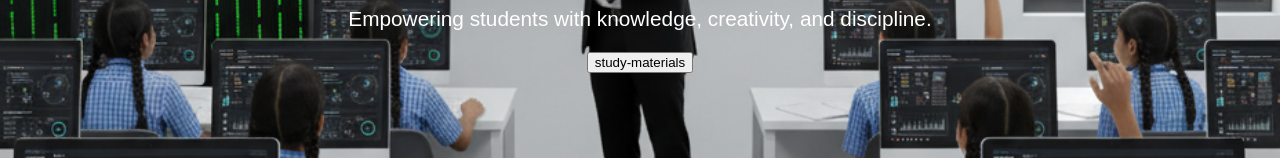
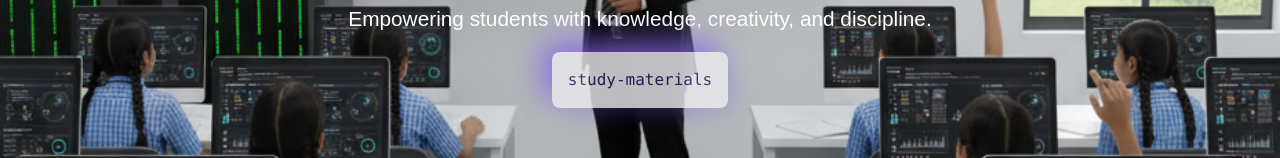
Before and after one commit to Arunkumarmardi/RMS-Govindpur-Study, a plain HTML site: page index.html in a window 1280 px wide. Shown: the part 367-525 px from the top of the page. Drawn offline with Linux system fonts and the light colour scheme.

Commit message:
rewrite previous css for study mate

```diff
--- a/index.html
+++ b/index.html
@@ -98,39 +98,44 @@
 */
     .study-mate {
      /* align-items: center;*/
-    .study-mate {
-      /* glass effect */
-      background: linear-gradient(180deg, rgba(255,255,255,0.06), rgba(255,255,255,0.03));
-      border: 1px solid rgba(255,255,255,0.22);
-      backdrop-filter: blur(8px) saturate(130%);
-      -webkit-backdrop-filter: blur(8px) saturate(130%);
-      box-shadow: 0 8px 30px rgba(2,6,23,0.35), inset 0 1px 0 rgba(255,255,255,0.04);
-      color: #ffffff;
-      border-radius: 12px;
-      padding: 12px 22px;
+      background: #ebebf0;
+      border: 0;
+      border-radius: 8px;
+      box-shadow: -10px -10px 30px 0 #8362e7, 10px 10px 30px 0 #1d0dca17;
+      box-sizing: border-box;
+      color: #2a1f62;
+      cursor: pointer;
       font-family: "Cascadia Code", Consolas, Monaco, "Andale Mono", "Ubuntu Mono", monospace;
       font-size: 1rem;
-      font-weight: 600;
-      cursor: pointer;
-      transition: transform 180ms ease, box-shadow 180ms ease, background 180ms ease;
-      display: inline-block;
+      justify-content: center;
+      line-height: 1.5rem;
+      padding: 15px;
+      position:relative;
       text-align: center;
+      transition: .2s;
       user-select: none;
-      width: auto;
-      opacity: 0.95;
+      -webkit-user-select: none;
+      touch-action: manipulation;
+      white-space: pre;
+      width: max-content;
+      word-break: normal;
+      word-spacing: normal;
+      text-decoration: solid;
+      opacity: 0.8;
     }
 
     .study-mate:hover {
-      background: linear-gradient(180deg, rgba(255,255,255,0.12), rgba(255,255,255,0.06));
-      transform: translateY(-4px);
-      box-shadow: 0 14px 40px rgba(2,6,23,0.45);
-      color: #fff;
+      background: #6e67ce;
+      box-shadow: -15px -15px 30px 0 #7afe52, 15px 15px 30px 0 #1d0dca17;
+      color: white;
+      opacity: 0.8;
     }
 
-    .study-mate:active {
-      transform: translateY(-1px) scale(0.995);
+    @media (min-width: 768px) {
+      .study-mate {
+        padding: 16px;
+      }
     }
-
 
     /* Classes Section */
     .classes {
```
